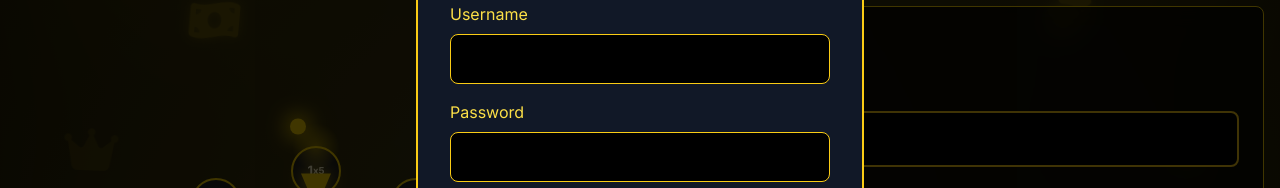
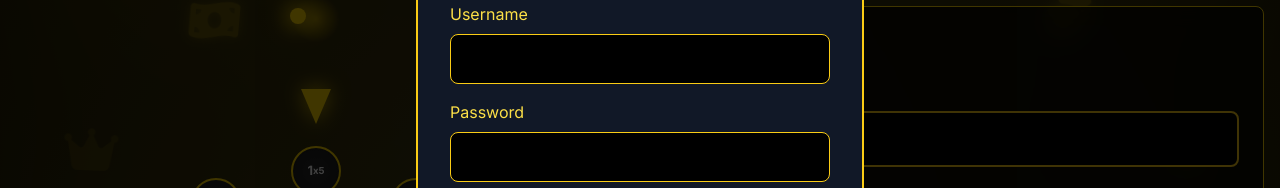
Before and after one commit to Baffoe-Bonny/Bonnysino, a website: page index.html in a window 1280 px wide. Shown: the part 270-458 px from the top of the page. Drawn offline with nearby package versions, Linux system fonts and the light colour scheme; no server answers.

Commit message:
Adjust spin pointer to sit on top of wheel (outside)
- Changed pointer position from top: 0 to top: -35px (-8vw mobile)
- Removed translateY(-50%) to prevent covering wheel numbers
- Adjusted pointer glow to top: -60px (-15vw mobile)
- Adjusted pointer base to top: -40px (-9vw mobile)
- Pointer now sits ON TOP of wheel, not inside wheel
- Maintains visibility above modals and wheel elements

```diff
--- a/index.html
+++ b/index.html
@@ -116,9 +116,9 @@
 
         .wheel-pointer {
             position: absolute;
-            top: 0;
+            top: min(-35px, -8vw);
             left: 50%;
-            transform: translateX(-50%) translateY(-50%);
+            transform: translateX(-50%);
             width: 0;
             height: 0;
             border-left: min(15px, 4vw) solid transparent;
@@ -131,7 +131,7 @@
         .wheel-pointer::before {
             content: '';
             position: absolute;
-            top: min(-30px, -7vw);
+            top: min(-40px, -9vw);
             left: min(-8px, -2vw);
             width: min(16px, 4vw);
             height: min(16px, 4vw);
@@ -142,7 +142,7 @@
 
         .wheel-pointer-glow {
             position: absolute;
-            top: min(-20px, -5vw);
+            top: min(-60px, -15vw);
             left: 50%;
             transform: translateX(-50%);
             width: min(40px, 10vw);
```
